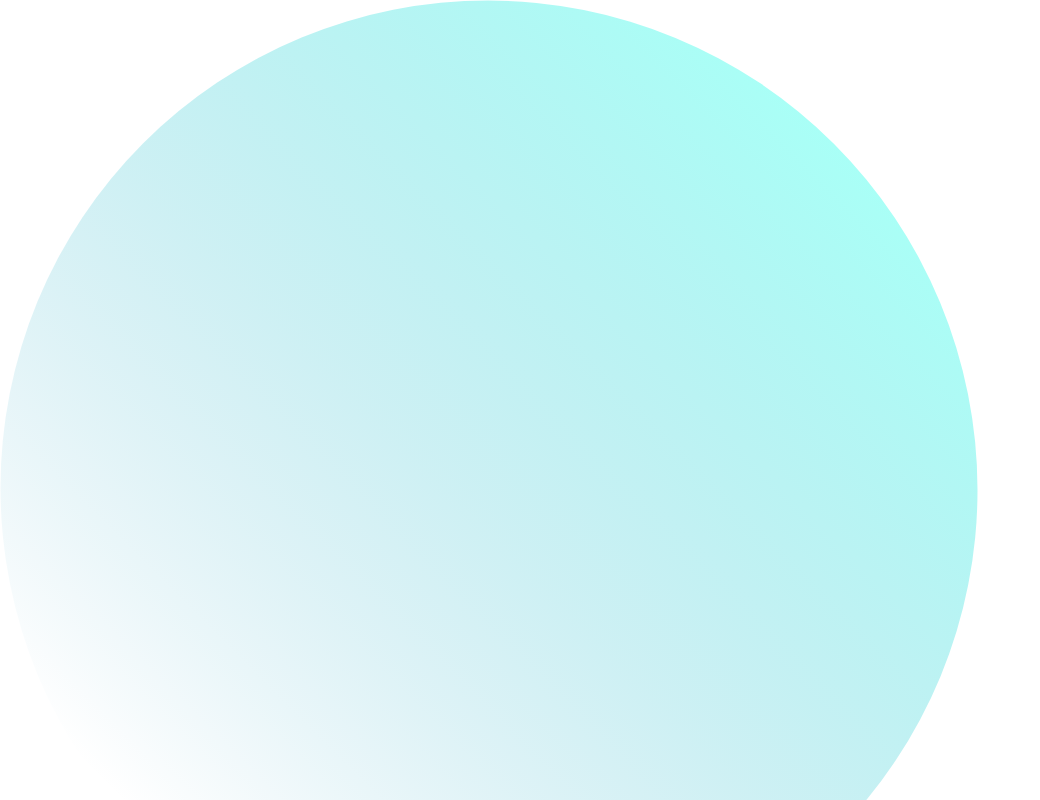
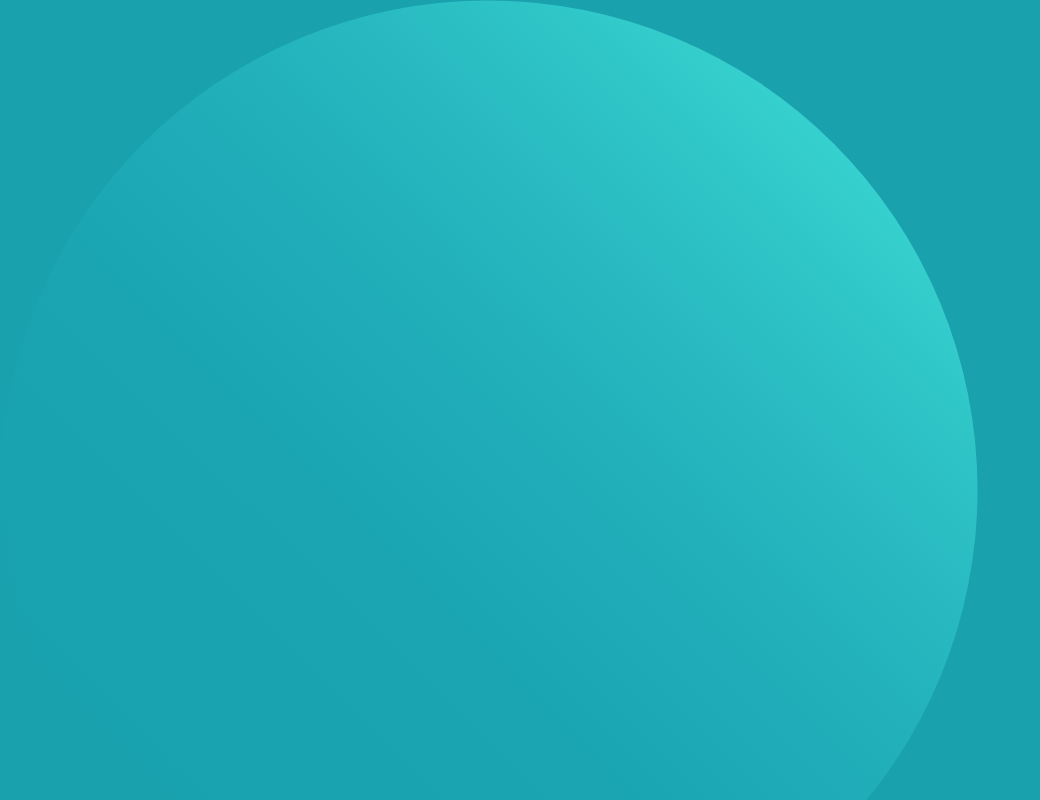
Before and after one commit to Maryahcee/profile-card-component, a plain HTML site: page index.html in a window 1280 px wide. Shown: the top 800 px of the page, without its empty margins (0-1040 px from the left). Drawn offline with Linux system fonts and the light colour scheme.

Commit message:
update body background-color

```diff
--- a/styles.css
+++ b/styles.css
@@ -13,6 +13,10 @@
   box-sizing: border-box;
 }
 
+body {
+  background-color: var(--Dark-cyan);
+}
+
 /* Attribution */
 .attribution {
   font-size: 11px;
```
